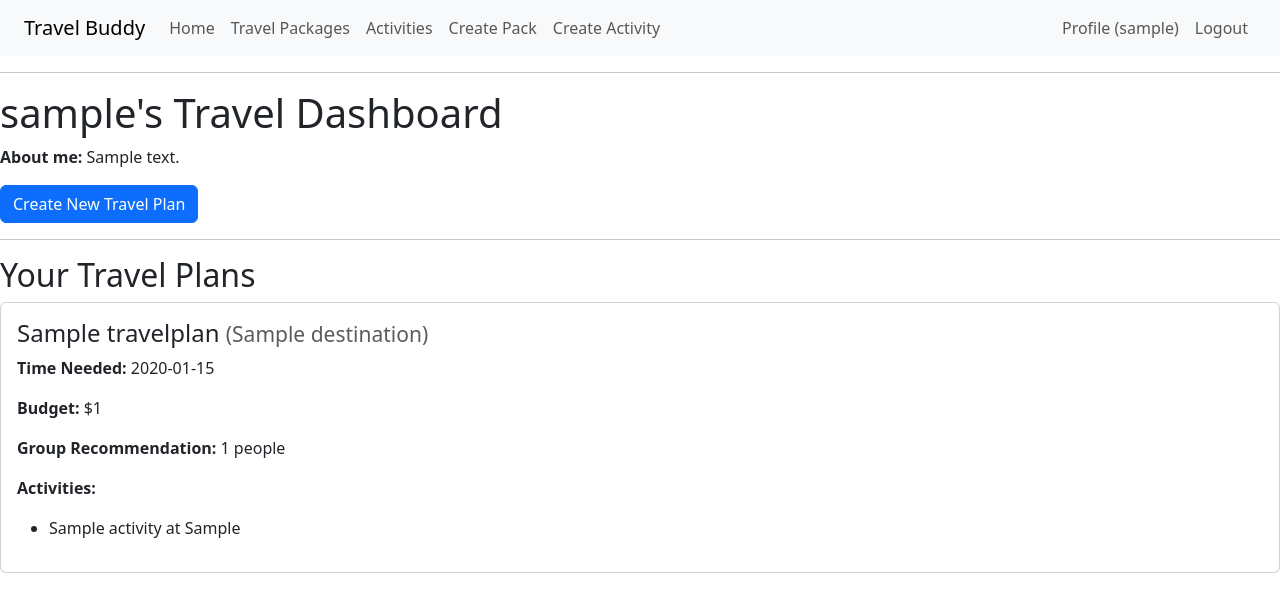
After one commit to Ewriede/Travel-Buddy, a Flask app: page /user in a window 1280 px wide. The commit adds this page. Shown: the top 612 px of the page. Run offline with Flask 3, Linux system fonts and the light colour scheme; a user stored in the database is signed in; tables that the repository leaves empty hold one stand-in row (values such as "Sample post"); parts of the project's set-up code (start-up, migrations or seed data) failed here and were passed over.

Commit message:
Good framework for cleaning and added features later down the road.

```diff
--- a/app/routes.py
+++ b/app/routes.py
@@ -3,8 +3,10 @@ from urllib.parse import urlsplit
 from flask import render_template, flash, redirect, url_for, request, jsonify
 from flask_login import login_user, logout_user, current_user, login_required
 import sqlalchemy as sa
+from flask_migrate import current
+
 from app import app, db
-from app.forms import LoginForm, RegistrationForm, PlanCreateForm, EditProfileForm, \
+from app.forms import LoginForm, RegistrationForm, EditProfileForm, \
     EmptyForm, PostForm, ResetPasswordRequestForm, ResetPasswordForm
 from app.models import User, Travelplan, Destination, Activities, ActivityToPlan
 
@@ -88,7 +90,7 @@ def register_user():
     if form.validate_on_submit():
         new_user = User(
             username=form.username.data,
-            password="",
+            password_hash="",
             about_me=form.about_me.data
         )
         new_user.set_password(form.password.data)
@@ -140,6 +142,7 @@ def get_activities(destination_id):
     return jsonify([{"id": a.id, "name": a.name} for a in activities])
 
 @app.route('/create_pack', methods=['GET', 'POST'])
+@login_required
 def create_pack():
     destinations = Destination.query.all()
 
@@ -151,14 +154,12 @@ def create_pack():
         destination_id = request.form['destination']
         activity_ids = request.form.getlist('activities')
 
-        user = db.session.get(User, 1)
-
         new_plan = Travelplan(
             name=name,
             budget=budget,
             time_needed=time_needed,
             group_rec=group_rec,
-            owner=user,
+            owner=current_user,
             destination_id=destination_id
         )
         db.session.add(new_plan)
@@ -175,3 +176,59 @@ def create_pack():
         return redirect(url_for('index'))
 
     return render_template('create_package.html', destinations=destinations)
+
+@app.route('/user')
+@login_required
+def user_page():
+    travelplans = Travelplan.query.filter_by(owner=current_user).all()
+
+    plans_with_activities = []
+    for plan in travelplans:
+        activity_links = db.session.query(ActivityToPlan).filter_by(plan_id=plan.id).all()
+        activities = [link.active for link in activity_links]
+        plans_with_activities.append((plan, activities))
+
+    return render_template('user_page.html', user=current_user, plans_with_activities=plans_with_activities)
+
+
+@app.route('/create_active', methods=['GET', 'POST'])
+@login_required
+def create_active():
+    destinations = Destination.query.all()
+
+    if request.method == 'POST':
+        name = request.form['name']
+        establishment = request.form['establishment']
+        description = request.form['description']
+        destination_id = request.form['destination']
+
+        new_activity = Activities(
+            name=name,
+            establishment=establishment,
+            description=description,
+            destination_id=destination_id
+        )
+        db.session.add(new_activity)
+        db.session.commit()
+
+        db.session.commit()
+        flash('Plan added successfully.')
+        return redirect(url_for('index'))
+
+    return render_template('create_activity.html', destinations=destinations)
+
+
+@app.route('/activities_list')
+def activities_list():
+    activities = Activities.query.all()
+    return render_template('activities.html', title='Activities', activities=activities)
+
+
+@app.route("/activity/<int:active>")
+def activity(active):
+    activity = db.session.get(Activities, active)
+
+    if activity is None:
+        return "Activity not found", 404
+
+    return render_template('activity.html', title='Activity', activity=activity)
--- a/app/templates/base.html
+++ b/app/templates/base.html
@@ -10,14 +10,44 @@
 
     </head>
     <body>
-        <nav>
-            <div>
-                <a class="navbar-brand" href="{{ url_for('index')}}">Home</a>
-                <a class="navbar-brand" href="{{ url_for('travel_packages')}}">Travel Packages</a>
-                <a class="navbar-brand" href="{{ url_for('register_user')}}">Register</a>
-                <a class="navbar-brand" href="{{ url_for('login')}}">Login</a>
-                <a class="navbar-brand" href="{{ url_for('create_pack')}}">Create Pack</a>
-            </div>
+        <nav class="navbar navbar-expand-lg navbar-light bg-light px-4">
+          <a class="navbar-brand" href="{{ url_for('index') }}">Travel Buddy</a>
+          <div class="collapse navbar-collapse justify-content-between">
+            <ul class="navbar-nav">
+              <li class="nav-item">
+                <a class="nav-link" href="{{ url_for('index') }}">Home</a>
+              </li>
+              <li class="nav-item">
+                <a class="nav-link" href="{{ url_for('travel_packages') }}">Travel Packages</a>
+              </li>
+              <li class="nav-item">
+                <a class="nav-link" href="{{ url_for('activities_list') }}">Activities</a>
+              </li>
+              <li class="nav-item">
+                <a class="nav-link" href="{{ url_for('create_pack') }}">Create Pack</a>
+              </li>
+              <li class="nav-item">
+                <a class="nav-link" href="{{ url_for('create_active') }}">Create Activity</a>
+              </li>
+            </ul>
+            <ul class="navbar-nav">
+              {% if current_user.is_authenticated %}
+                <li class="nav-item">
+                  <a class="nav-link" href="{{ url_for('user_page', username=current_user.username) }}">Profile ({{ current_user.username }})</a>
+                </li>
+                <li class="nav-item">
+                  <a class="nav-link" href="{{ url_for('logout') }}">Logout</a>
+                </li>
+              {% else %}
+                <li class="nav-item">
+                  <a class="nav-link" href="{{ url_for('register_user') }}">Register</a>
+                </li>
+                <li class="nav-item">
+                  <a class="nav-link" href="{{ url_for('login') }}">Login</a>
+                </li>
+              {% endif %}
+            </ul>
+          </div>
         </nav>
         <hr>
         {% with messages = get_flashed_messages() %}
--- a/app/templates/pack.html
+++ b/app/templates/pack.html
@@ -2,11 +2,11 @@
 
 {% block content %}
     {% if travel_pack %}
-        <h1>{{ travel_pack[0].plan.name }} by {{ travel_pack[0].plan.owner }}</h1>
+        <h1>{{ travel_pack[0].plan.name }} by {{ travel_pack[0].plan.owner.username }}</h1>
         <p>Time Needed: {{ travel_pack[0].plan.time_needed }}</p>
         <p>Budget: {{ travel_pack[0].plan.budget }}</p>
         <p>Group Recommendation: {{ travel_pack[0].plan.group_rec }}</p>
-        <p>Destination Plan: {{ travel_pack[0].plan.destination_plan }}</p>
+        <p>Destination Plan: {{ travel_pack[0].plan.destination_plan.name }}</p>
 
         <h2>Activities:</h2>
         <ul>
--- a/app/templates/travel_packages.html
+++ b/app/templates/travel_packages.html
@@ -4,7 +4,7 @@
     <h1>Travel Packages</h1>
     <body>
         {% for travel_plans in travel_plans %}
-        <a href="{{ url_for('pack', plan=travel_plans.id) }}">{{ travel_plans.name }} by {{ travel_plans.owner }}</a><br>
+        <a href="{{ url_for('pack', plan=travel_plans.id) }}">{{ travel_plans.name }} by {{ travel_plans.owner.username }}</a><br>
         {% endfor %}
     </body>
 {% endblock %}
--- /dev/null
+++ b/app/templates/user_page.html
@@ -0,0 +1,30 @@
+{% extends "base.html" %}
+{% block content %}
+  <h1>{{ user.username }}'s Travel Dashboard</h1>
+  <p><strong>About me:</strong> {{ user.about_me }}</p>
+
+  <a href="{{ url_for('create_pack', username=user.username) }}" class="btn btn-primary">Create New Travel Plan</a>
+
+  <hr>
+  {% if plans_with_activities %}
+    <h2>Your Travel Plans</h2>
+    {% for plan, activities in plans_with_activities %}
+      <div class="card mb-3">
+        <div class="card-body">
+          <h4>{{ plan.name }} <small class="text-muted">({{ plan.destination_plan.name }})</small></h4>
+          <p><strong>Time Needed:</strong> {{ plan.time_needed }}</p>
+          <p><strong>Budget:</strong> ${{ plan.budget }}</p>
+          <p><strong>Group Recommendation:</strong> {{ plan.group_rec }} people</p>
+          <p><strong>Activities:</strong></p>
+          <ul>
+            {% for activity in activities %}
+              <li>{{ activity.name }} at {{ activity.establishment }}</li>
+            {% endfor %}
+          </ul>
+        </div>
+      </div>
+    {% endfor %}
+  {% else %}
+    <p>No travel plans yet. Create one!</p>
+  {% endif %}
+{% endblock %}
```
Also changed, not shown: app/forms.py (+0 -12 lines), app/templates/activities.html (added, +9 -0 lines), app/templates/activity.html (added, +12 -0 lines), app/templates/create_activity.html (added, +18 -0 lines), app/templates/travel_plan.html (deleted, +0 -10 lines).
